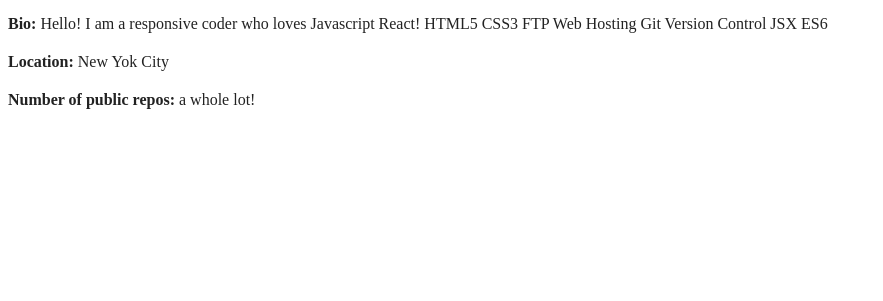
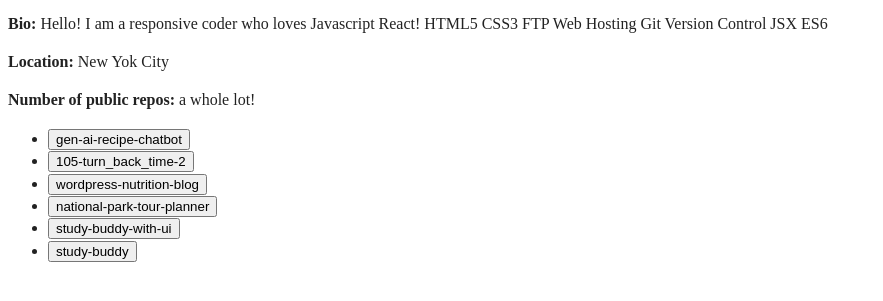
Before and after one commit to alicialieu/github-repo-gallery, a website built with webpack: page index.html in a window 1280 px wide. Shown: the part 153-454 px from the top of the page, without its empty margins (0-883 px from the left). Built offline with nearby package versions, Linux system fonts and the light colour scheme; files whose address does not match are found by name.

Commit message:
added product grid

```diff
--- a/index.html
+++ b/index.html
@@ -46,6 +46,19 @@
   </section>
 </header>
 
+<section class="repos">
+  <!-- search label + input goes here -->
+
+  <ul class="repo-list">
+    <li class="repo"><button class="repo-name">gen-ai-recipe-chatbot</button></li>
+    <li class="repo"><button class="repo-name">105-turn_back_time-2</button></li>
+    <li class="repo"><button class="repo-name">wordpress-nutrition-blog</button></li>
+    <li class="repo"><button class="repo-name">national-park-tour-planner</button></li>
+    <li class="repo"><button class="repo-name">study-buddy-with-ui</button></li>
+    <li class="repo"><button class="repo-name">study-buddy</button></li>
+  </ul>
+</section>
+
 <body>
 
   <!-- Add your site or application content here -->
```
